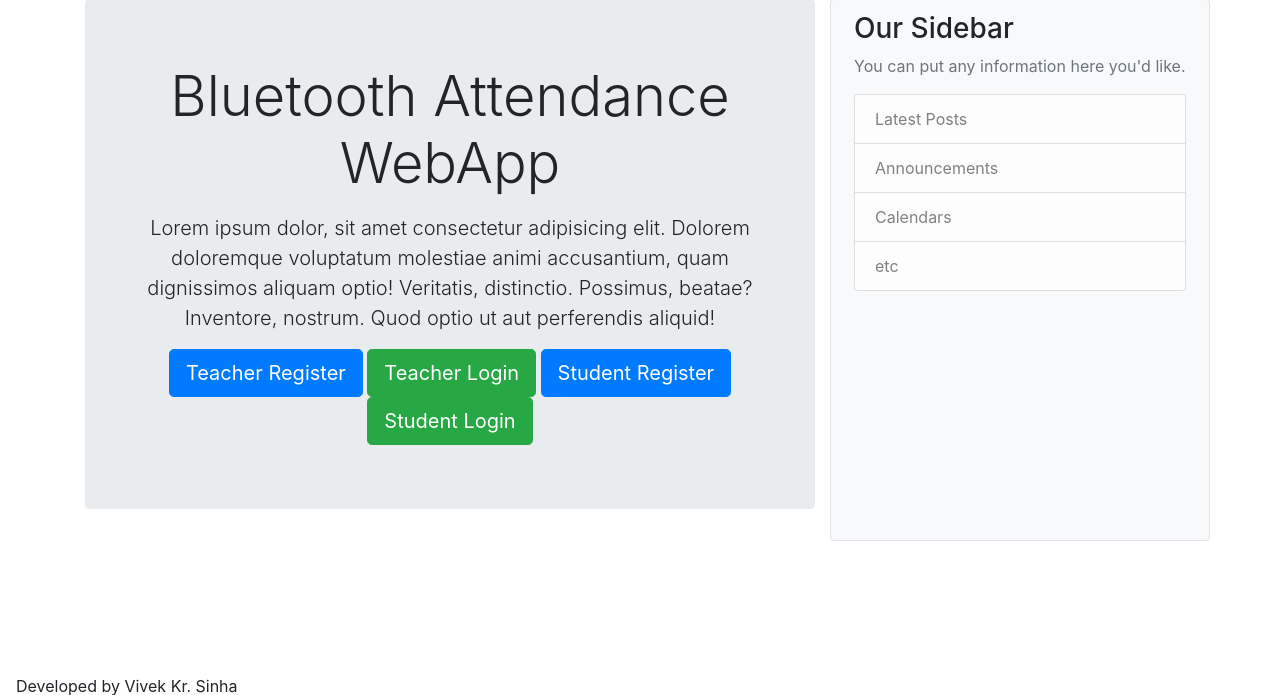
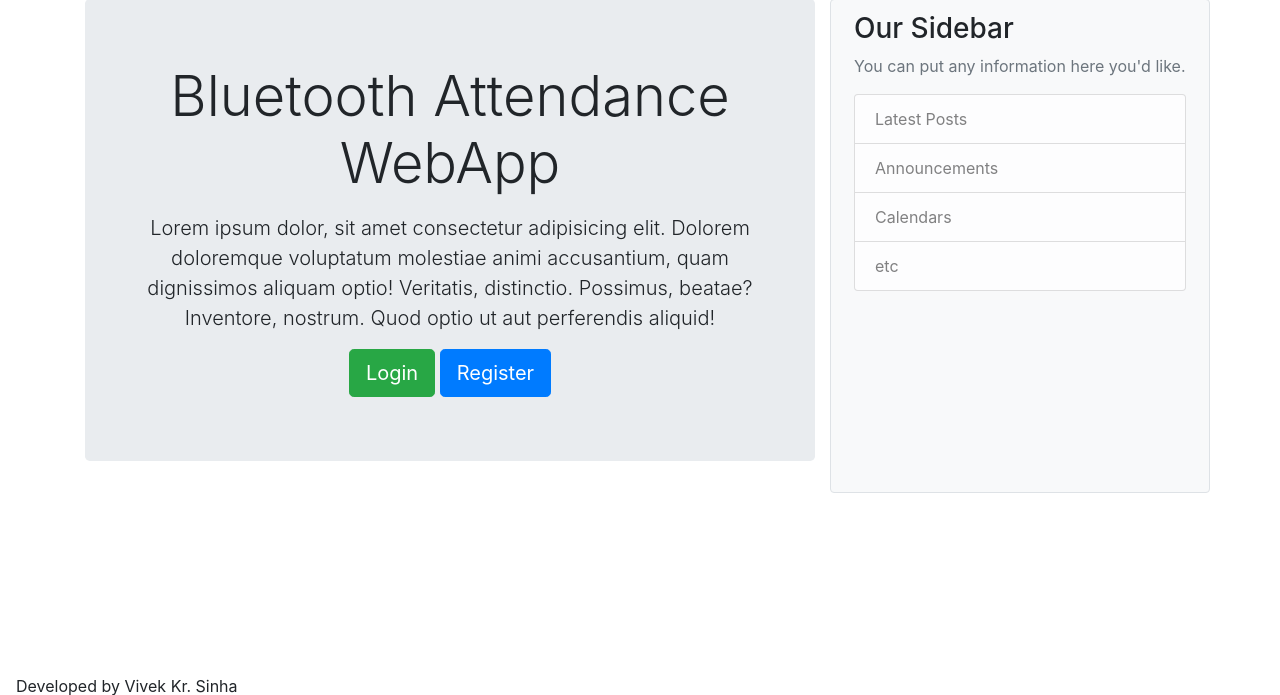
Before and after one commit to k3v007/bluetooth-attendance, a Flask app: page / in a window 1280 px wide. Shown: the part 78-773 px from the top of the page. Run offline with Flask 2, Linux system fonts and the light colour scheme; parts of the project's set-up code (start-up, migrations or seed data) failed here and were passed over; some libraries are stand-ins or nearby versions.

Commit message:
user view logic

```diff
--- a/btattendance/templates/dashboardPro.html
+++ b/btattendance/templates/dashboardPro.html
@@ -1,7 +1,7 @@
 {% extends 'layout.html' %}
 
 {% block body %}
-  <h1>Dashboard <small> Welcome {{session.username}}</small></h1>
+  <h1>Dashboard <small> Welcome Teacher {{session.username}}</small></h1>
   <a class="btn btn-success" href="/check_attendance"> Check Attendance</a>
   <hr>
  <table class="table table-striped">
--- a/btattendance/templates/dashboardStu.html
+++ b/btattendance/templates/dashboardStu.html
@@ -1,7 +1,7 @@
 {% extends 'layout.html' %}
 
 {% block body %}
-  <h1 class="pt-4">Dashboard <small> Welcome {{session.username}}</small></h1>
+  <h1 class="pt-4">Dashboard <small> Welcome Student {{session.username}}</small></h1>
   <hr>
   <table class="table table-striped">
     <tr>
--- a/btattendance/templates/home.html
+++ b/btattendance/templates/home.html
@@ -6,11 +6,8 @@
     <p></p>
     <p class="lead">Lorem ipsum dolor, sit amet consectetur adipisicing elit. Dolorem doloremque voluptatum molestiae animi accusantium, quam dignissimos aliquam optio! Veritatis, distinctio. Possimus, beatae? Inventore, nostrum. Quod optio ut aut perferendis aliquid!</p>
     {% if session.logged_in == NULL %}
-      <a href="{{ url_for('teachers.register') }}" class="btn btn-primary btn-lg">Teacher Register</a>
-      <a href="{{ url_for('users.login') }}" class="btn btn-success btn-lg">Teacher Login</a>
-      <a href="{{ url_for('students.register') }}" class="btn btn-primary btn-lg">Student Register</a>
-      <a href="{{ url_for('users.login') }}" class="btn btn-success btn-lg">Student Login</a>
-
+      <a href="{{ url_for('users.login') }}" class="btn btn-success btn-lg">Login</a>
+      <a href="{{ url_for('students.register') }}" class="btn btn-primary btn-lg">Register</a>
     {% endif %}
   </div>
 {% endblock %}
--- a/btattendance/templates/layout.html
+++ b/btattendance/templates/layout.html
@@ -29,10 +29,14 @@
             <ul class="navbar-nav">
                 {% if current_user.is_authenticated %}
                 <li class="nav-item active">
-                    <a class="nav-link" href="{{ url_for('students.dashboard') }}">Dashboard</a>
+                    <a class="nav-link" href="{{ url_for('users.dashboard') }}">Dashboard</a>
                 </li>
                 <li class="nav-item active">
-                    <a class="nav-link" href="{{ url_for('students.account') }}">My Account</a>
+                    {% if current_user.type == 'students' %}
+                        <a class="nav-link" href="{{ url_for('students.account') }}">My Account</a>
+                    {% else %}
+                        <a class="nav-link" href="{{ url_for('teachers.account') }}">My Account</a>
+                    {% endif %}
                 </li>
                 <li class="nav-item active">
                     <a class="nav-link" href="{{ url_for('users.logout') }}">Logout</a>
--- a/btattendance/templates/login.html
+++ b/btattendance/templates/login.html
@@ -39,7 +39,7 @@
       <div>
         {{ form.submit(class="btn btn-outline-info") }}
         <small class="text-muted">
-          <a class="ml-1" href="{{ url_for('students.reset_request') }}">Forgot Password?</a>
+          <a class="ml-1" href="{{ url_for('users.reset_request') }}">Forgot Password?</a>
         </small>
       </div>
     </form>
```
